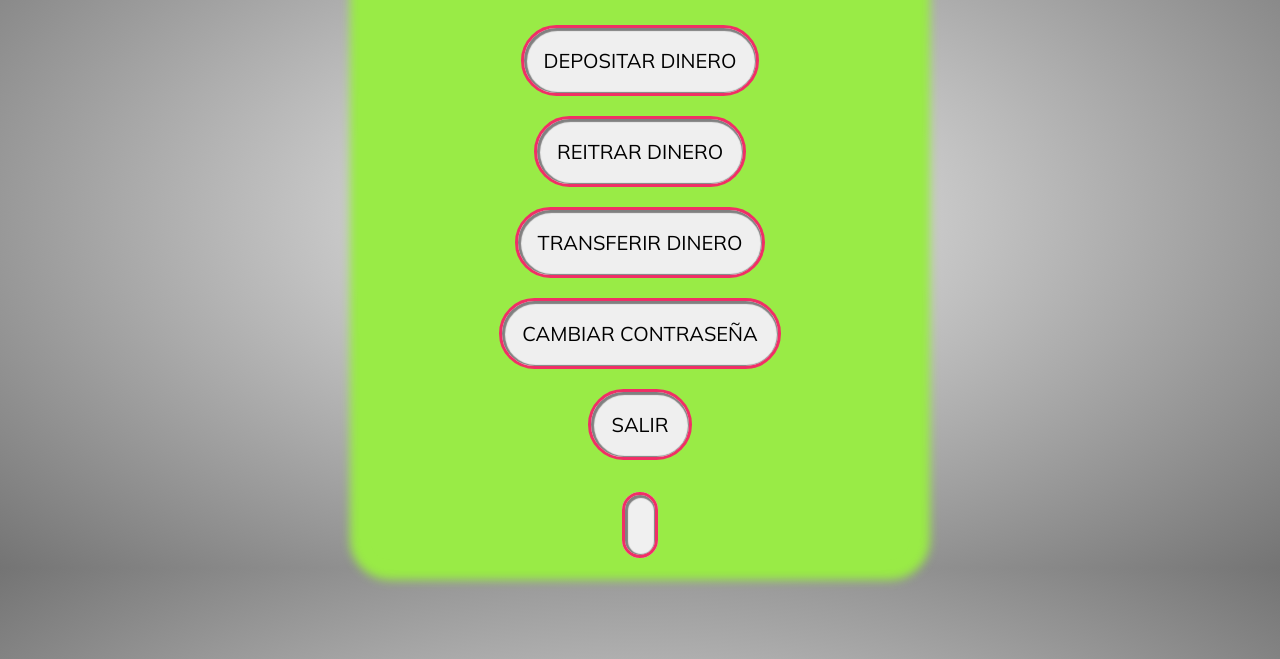
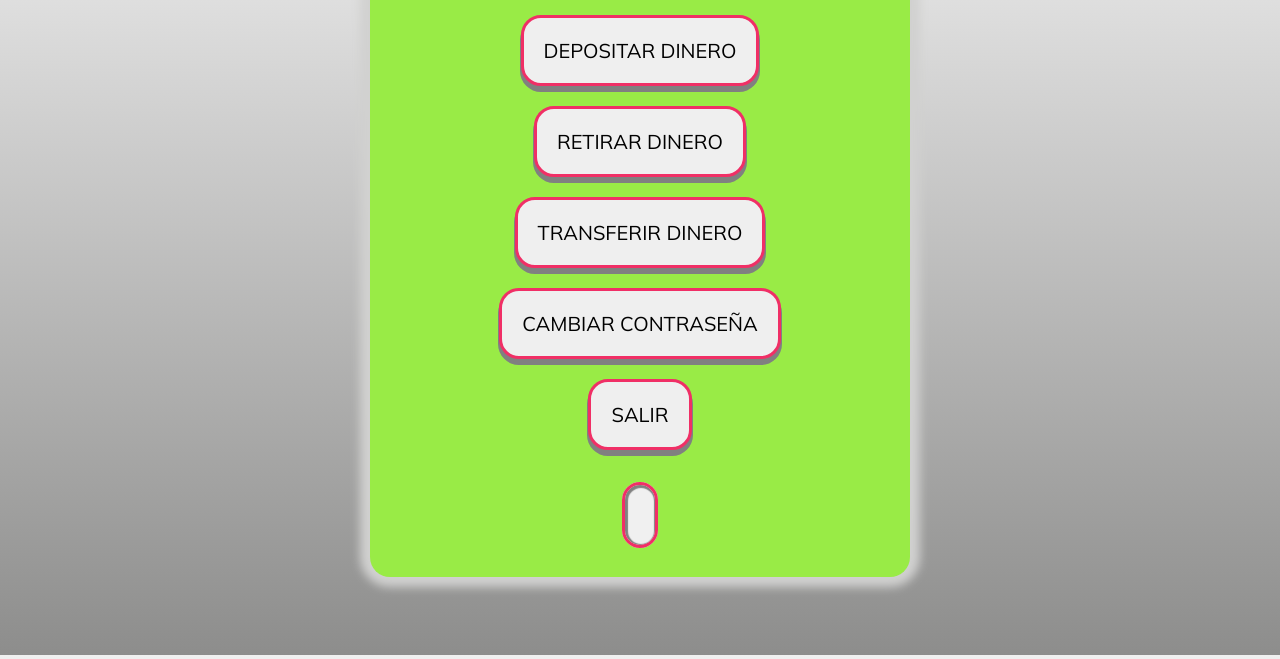
Before and after one commit to Pabloglezr8/CAJERO-AUTOMATICO, a plain HTML site: page index.html in a window 1280 px wide. Shown: the part 141-800 px from the top of the page. Drawn offline with Linux system fonts and the light colour scheme.

Commit message:
configuramos la estetica de los botones del index

```diff
--- a/index.html
+++ b/index.html
@@ -6,6 +6,7 @@
     <meta name="viewport" content="width=device-width, initial-scale=1.0">
     <title>CAJERO</title>
     <link rel="stylesheet" href="/styles/style.css">
+    <link rel="shortcut icon" href="cajero.ico" type="image/x-icon">
 </head>
 
 <body>
@@ -15,7 +16,7 @@
         </div>
         <div class="div-button"><button class="button" id="depositar" onclick="depositar()">DEPOSITAR DINERO</button>
         </div>
-        <div class="div-button"><button class="button" id="retirar" onclick="retirar()">REITRAR DINERO</button></div>
+        <div class="div-button"><button class="button" id="retirar" onclick="retirar()">RETIRAR DINERO</button></div>
         <div class="div-button"><button class="button" id="trensferir" onclick="transferir()">TRANSFERIR DINERO</button></div>
         <div class="div-button"><button class="button" id="changePswrd">CAMBIAR CONTRASEÑA</button></div>
         <div class="div-button"><button class="button" id="exit" onclick="exit()">SALIR</button></div>
--- a/styles/style.css
+++ b/styles/style.css
@@ -9,19 +9,21 @@
 }
 
 body {
-    background: radial-gradient(#f0f0f0, #747474);
+    background: linear-gradient( #f0f0f0, #8d8d8c);
     text-align: center;
     display: flex;
     justify-content: center;
+    height: 97.5vh;
 }
 
 .container {
-    margin-top: 30px;
+    margin-top: 20px;
     width: 500px;
+    height: 650px;
     padding: 20px;
     background-color: #99eb46;
     border-radius: 20px;
-    box-shadow: 0px 0px 10px 20px #99eb46;
+    box-shadow: 0px 0px 10px 10px #d1d1d0;
 }
 
 .title{
@@ -37,14 +39,14 @@ body {
     font-size: 20px;
     padding: 20px;
     border: solid #f02f66;
-    border-radius: 50px;
+    border-radius: 20px;
     background-color: none;
-    box-shadow: inset 1px 1px 1px 2px grey;
+    box-shadow: 0px 5px 0px 1px grey;
 }
 
 .button:active{
-    border: solid rgb(39, 39, 39);
-    color:#f02f66 ;
+    box-shadow: none;
+    transform: translateY(3px);
 }
 
 .button:hover{
```
